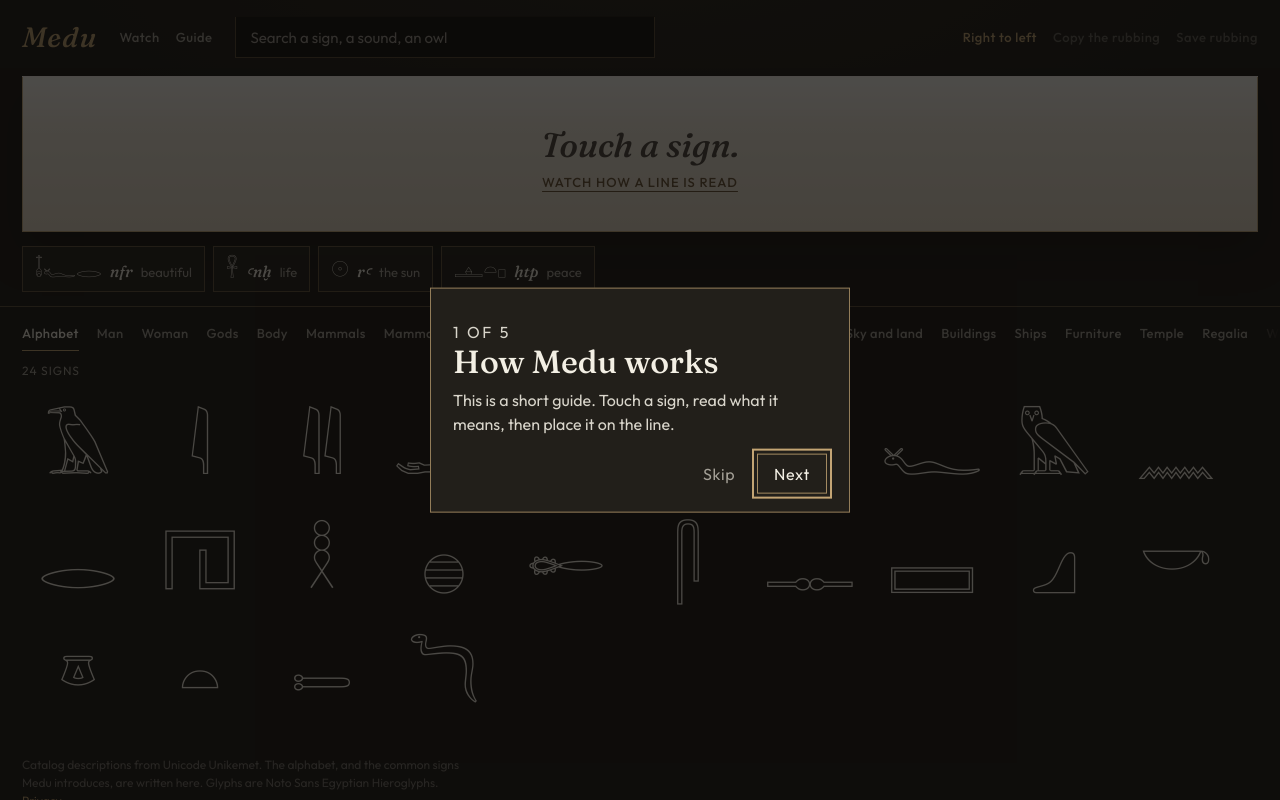
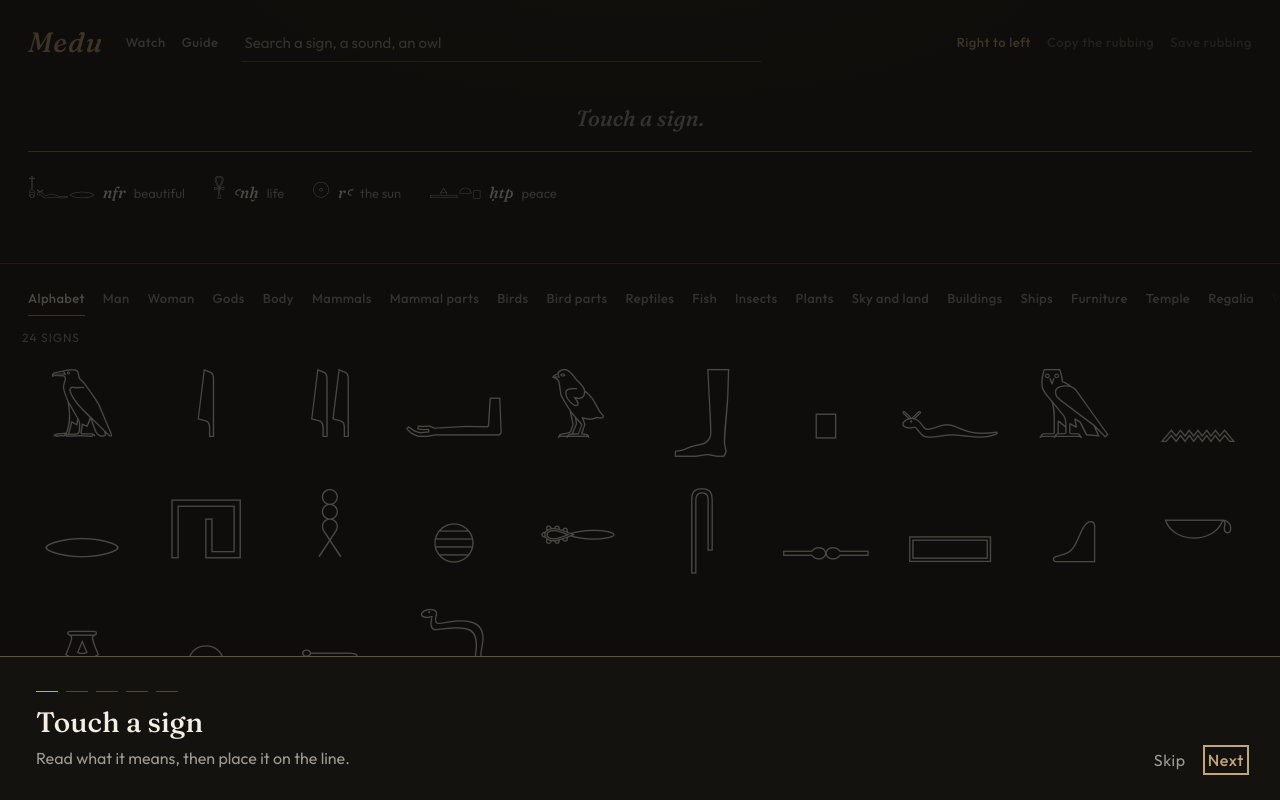
Before and after one commit to shreyas463/medu, a React (Vite) app: page / in a window 1280 px wide. Built offline with nearby package versions, Linux system fonts and the light colour scheme.

Commit message:
Keep the page one stone, and give the guide room to breathe.
The cream panel and the filmed walkthrough fought the rest of the page. Watch now reads the signs on the line, and the guide sits along the bottom.

Co-authored-by: Cursor <cursoragent@cursor.com>

```diff
--- a/src/App.tsx
+++ b/src/App.tsx
@@ -1,4 +1,4 @@
-import { useEffect, useMemo, useState } from "react"
+import { useEffect, useMemo, useRef, useState } from "react"
 import { categories } from "./data/categories.ts"
 import { signById, signs } from "./data/signs.ts"
 import { words } from "./data/words.ts"
@@ -6,13 +6,30 @@ import { lineHash, makeLine, makeToken, parseLine } from "./lib/line.ts"
 import { saveRubbing } from "./lib/rubbing.ts"
 import { visibleSigns } from "./lib/search.ts"
 import { CategoryRail } from "./components/CategoryRail.tsx"
-import { Demo } from "./components/Demo.tsx"
 import { Reading } from "./components/Reading.tsx"
 import { Register } from "./components/Register.tsx"
 import { SearchField } from "./components/SearchField.tsx"
 import { SignWall } from "./components/SignWall.tsx"
 import { Tour } from "./components/Tour.tsx"
-import type { Direction, Word } from "./types.ts"
+import type { Direction, Token, Word } from "./types.ts"
+
+const beats: { ids: string[]; focus: string | null; text: string }[] = [
+  { ids: [], focus: null, text: "Touch a sign. Medu tells you the picture, and the sound." },
+  { ids: ["G1"], focus: "G1", text: "The vulture writes a soft breath. Carve it onto the line." },
+  { ids: ["G1"], focus: null, text: "Read from the right, one sign at a time." },
+  {
+    ids: ["F35", "I9", "D21"],
+    focus: "F35",
+    text: "Three signs. nfr means beautiful. Medu does not write the sentence.",
+  },
+]
+
+function placeBeat(index: number) {
+  const beat = beats[index]
+  const tokens = makeLine(beat.ids)
+  const token = beat.focus ? (tokens.find((item) => item.id === beat.focus) ?? null) : null
+  return { tokens, activeId: token?.id ?? null, selectedKey: token?.key ?? null }
+}
 
 const seenTour = "medu.tour"
 
@@ -47,7 +64,8 @@ export default function App() {
   const [dragOver, setDragOver] = useState(false)
   const [tourOpen, setTourOpen] = useState(firstVisit)
   const [tourSession, setTourSession] = useState(0)
-  const [demoOpen, setDemoOpen] = useState(false)
+  const [beat, setBeat] = useState<number | null>(null)
+  const beforeBeat = useRef<{ line: Token[]; activeId: string | null; selectedKey: string | null } | null>(null)
 
   const shown = useMemo(() => visibleSigns(signs, query, category), [query, category])
   const active = activeId ? signById.get(activeId) ?? null : null
@@ -155,6 +173,42 @@ export default function App() {
     window.setTimeout(() => setCopied(false), 1600)
   }
 
+  function watchLine() {
+    if (beat !== null) return
+    beforeBeat.current = { line, activeId, selectedKey }
+    setTourOpen(false)
+    const reduce = window.matchMedia("(prefers-reduced-motion: reduce)").matches
+    const index = reduce ? beats.length - 1 : 0
+    const placed = placeBeat(index)
+    setLine(placed.tokens)
+    setActiveId(placed.activeId)
+    setSelectedKey(placed.selectedKey)
+    setBeat(index)
+  }
+
+  function stopWatch() {
+    const previous = beforeBeat.current
+    beforeBeat.current = null
+    setBeat(null)
+    if (!previous) return
+    setLine(previous.line)
+    setActiveId(previous.activeId)
+    setSelectedKey(previous.selectedKey)
+  }
+
+  useEffect(() => {
+    if (beat === null || beat >= beats.length - 1) return
+    const timer = window.setTimeout(() => {
+      const next = beat + 1
+      const placed = placeBeat(next)
+      setLine(placed.tokens)
+      setActiveId(placed.activeId)
+      setSelectedKey(placed.selectedKey)
+      setBeat(next)
+    }, 3400)
+    return () => window.clearTimeout(timer)
+  }, [beat])
+
   function downloadRubbing() {
     const carved = line.flatMap((token) => {
       const sign = signById.get(token.id)
@@ -168,7 +222,7 @@ export default function App() {
       <header>
         <p className="mark">Medu</p>
         <div className="header-tools">
-          <button type="button" className="guide" onClick={() => setDemoOpen(true)}>
+          <button type="button" className="guide" onClick={watchLine}>
             Watch
           </button>
           <button type="button" className="guide" onClick={() => {
@@ -207,7 +261,8 @@ export default function App() {
           onLoadWord={loadWord}
           onDragOver={setDragOver}
           onDropSign={carve}
-          onWatch={() => setDemoOpen(true)}
+          note={beat === null ? null : beats[beat].text}
+          onStop={stopWatch}
         />
         <Reading
           sign={active}
@@ -232,7 +287,6 @@ export default function App() {
         onInspect={(id) => inspect(id, null)}
       />
       <Tour key={tourSession} open={tourOpen} onClose={finishTour} />
-      <Demo open={demoOpen} onClose={() => setDemoOpen(false)} />
       <p className="sr-only" aria-live="polite">
         {copied ? "Link copied." : ""}
         {active ? `${active.id}. ${active.depiction}` : ""}
--- a/src/components/Demo.tsx
+++ /dev/null
@@ -1,52 +0,0 @@
-import { useEffect, useRef } from "react"
-
-type DemoProps = {
-  open: boolean
-  onClose: () => void
-}
-
-export function Demo({ open, onClose }: DemoProps) {
-  const closeRef = useRef<HTMLButtonElement>(null)
-  const base = import.meta.env.BASE_URL
-
-  useEffect(() => {
-    if (!open) return
-    closeRef.current?.focus()
-    const onKey = (event: KeyboardEvent) => {
-      if (event.key === "Escape") onClose()
-    }
-    window.addEventListener("keydown", onKey)
-    return () => window.removeEventListener("keydown", onKey)
-  }, [open, onClose])
-
-  if (!open) return null
-
-  const quiet = window.matchMedia("(prefers-reduced-motion: reduce)").matches
-
-  return (
-    <div className="demo" role="dialog" aria-modal="true" aria-labelledby="demo-title">
-      <div className="demo-card">
-        <div className="demo-top">
-          <h2 id="demo-title">How a line is read</h2>
-          <button type="button" className="demo-close" ref={closeRef} onClick={onClose}>
-            Close
-          </button>
-        </div>
-        <video
-          controls
-          playsInline
-          preload="metadata"
-          poster={`${base}demo-poster.jpg`}
-          autoPlay={!quiet}
-        >
-          <source src={`${base}demo.mp4`} type="video/mp4" />
-        </video>
-        <p>
-          Touch a sign and Medu tells you the picture and the sound. Carve it onto the pale line.
-          Read from the right, one sign at a time. The three signs of nfr mean beautiful, and Medu
-          does not fold them into an English sentence.
-        </p>
-      </div>
-    </div>
-  )
-}
--- a/src/components/Register.tsx
+++ b/src/components/Register.tsx
@@ -11,7 +11,8 @@ type RegisterProps = {
   onLoadWord: (word: Word) => void
   onDragOver: (over: boolean) => void
   onDropSign: (id: string) => void
-  onWatch: () => void
+  note: string | null
+  onStop: () => void
 }
 
 export function Register({
@@ -25,7 +26,8 @@ export function Register({
   onLoadWord,
   onDragOver,
   onDropSign,
-  onWatch,
+  note,
+  onStop,
 }: RegisterProps) {
   const empty = line.length === 0
 
@@ -55,12 +57,7 @@ export function Register({
         data-tour="line"
       >
         {empty ? (
-          <div className="empty-copy">
-            <p className="empty-prompt">Touch a sign.</p>
-            <button type="button" className="empty-watch" onClick={onWatch}>
-              Watch how a line is read
-            </button>
-          </div>
+          <p className="empty-prompt">Touch a sign.</p>
         ) : (
           line.map((token) => {
             const sign = signs.get(token.id)
@@ -84,7 +81,14 @@ export function Register({
           })
         )}
       </div>
-      {empty ? (
+      {note ? (
+        <p className="play-note">
+          <span>{note}</span>
+          <button type="button" onClick={onStop}>
+            Close
+          </button>
+        </p>
+      ) : empty ? (
         <div className="chips" data-tour="words" aria-label="Starter words">
           {words.map((word) => (
             <button key={word.id} type="button" className="chip" onClick={() => onLoadWord(word)}>
--- a/src/components/Tour.tsx
+++ b/src/components/Tour.tsx
@@ -2,28 +2,28 @@ import { useEffect, useId, useLayoutEffect, useRef, useState } from "react"
 
 const steps = [
   {
-    title: "How Medu works",
-    body: "This is a short guide. Touch a sign, read what it means, then place it on the line.",
+    title: "Touch a sign",
+    body: "Read what it means, then place it on the line.",
     target: null,
   },
   {
-    title: "Touch a sign",
-    body: "Start with Alphabet. Those twenty-four signs are sounds, like letters. The other groups are pictures of things.",
+    title: "The alphabet is sound",
+    body: "Twenty-four signs work like letters. The other groups are pictures.",
     target: "[data-tour='signs']",
   },
   {
-    title: "Place it on the line",
-    body: "Press Carve to add the sign here. Read the line from the right, the way Egyptian is written.",
+    title: "Carve it onto the line",
+    body: "Read from the right, one sign at a time.",
     target: "[data-tour='line']",
   },
   {
-    title: "Or try a word",
-    body: "These four words are ready to open: beautiful, life, the sun, and peace.",
+    title: "Or open a word",
+    body: "Beautiful, life, the sun, and peace are ready.",
     target: "[data-tour='words']",
   },
   {
-    title: "Share when you want",
-    body: "Copy the rubbing sends this line to someone. Save rubbing downloads a picture. Medu reads one sign at a time. It does not translate a whole sentence.",
+    title: "Keep the line",
+    body: "Copy sends it. Save downloads a picture. Medu does not translate a sentence.",
     target: "[data-tour='share']",
   },
 ] as const
@@ -38,7 +38,6 @@ type Hole = { top: number; left: number; width: number; height: number }
 export function Tour({ open, onClose }: TourProps) {
   const [step, setStep] = useState(0)
   const [hole, setHole] = useState<Hole | null>(null)
-  const [cardTop, setCardTop] = useState<number | null>(null)
   const nextRef = useRef<HTMLButtonElement>(null)
   const titleId = useId()
   const current = steps[step]
@@ -55,31 +54,25 @@ export function Tour({ open, onClose }: TourProps) {
     const place = () => {
       if (!selector) {
         setHole(null)
-        setCardTop(null)
         return
       }
       const node = document.querySelector(selector)
       if (!node) {
         setHole(null)
-        setCardTop(null)
         return
       }
-      node.scrollIntoView({ block: "nearest", inline: "nearest" })
+      node.scrollIntoView({ block: "center", inline: "nearest" })
       const rect = node.getBoundingClientRect()
-      const pad = 8
-      const top = Math.max(8, rect.top - pad)
-      const height = Math.min(rect.height + pad * 2, 240)
+      const pad = 12
+      const dock = 168
+      const top = Math.max(12, rect.top - pad)
+      const height = Math.max(56, Math.min(rect.height + pad * 2, window.innerHeight - dock - top - 16))
       setHole({
         top,
-        left: Math.max(8, rect.left - pad),
-        width: Math.min(rect.width + pad * 2, window.innerWidth - 16),
+        left: Math.max(12, rect.left - pad),
+        width: Math.min(rect.width + pad * 2, window.innerWidth - 24),
         height,
       })
-      const cardHeight = 230
-      const gap = 16
-      const below = top + height + gap
-      if (below + cardHeight <= window.innerHeight - 12) setCardTop(below)
-      else setCardTop(Math.max(12, top - gap - cardHeight))
     }
     place()
     window.addEventListener("resize", place)
@@ -112,15 +105,16 @@ export function Tour({ open, onClose }: TourProps) {
       ) : (
         <div className="tour-dim" />
       )}
-      <div
-        className={hole ? "tour-card is-anchored" : "tour-card"}
-        style={cardTop === null ? undefined : { top: cardTop }}
-      >
-        <p className="tour-count">
-          {step + 1} of {steps.length}
+      <div className="tour-card">
+        <p className="tour-count" aria-label={`${step + 1} of ${steps.length}`}>
+          {steps.map((_, index) => (
+            <span key={index} className={index === step ? "is-on" : undefined} />
+          ))}
         </p>
-        <h2 id={titleId}>{current.title}</h2>
-        <p>{current.body}</p>
+        <div className="tour-copy">
+          <h2 id={titleId}>{current.title}</h2>
+          <p>{current.body}</p>
+        </div>
         <div className="tour-actions">
           <button type="button" className="tour-skip" onClick={onClose}>
             Skip
--- a/src/styles.css
+++ b/src/styles.css
@@ -73,7 +73,7 @@ header {
   align-items: center;
   flex-wrap: wrap;
   gap: 14px 22px;
-  padding: 16px 22px 10px;
+  padding: 22px 28px 14px;
 }
 
 .mark {
@@ -93,14 +93,14 @@ header {
 }
 
 .search {
-  flex: 1 1 220px;
-  max-width: 420px;
+  flex: 1 1 240px;
+  max-width: 520px;
   display: flex;
   align-items: center;
-  height: 42px;
-  padding: 0 14px;
-  background: var(--inset);
-  box-shadow: inset 0 1px 0 rgba(0, 0, 0, 0.65), inset 0 0 0 1px var(--gold-line);
+  height: 40px;
+  padding: 0 2px;
+  background: transparent;
+  box-shadow: inset 0 -1px 0 rgba(196, 165, 116, 0.4);
 }
 
 .search input {
@@ -147,25 +147,19 @@ header {
 .register, .reading { min-height: 0; overflow: auto; }
 
 .register {
-  padding: 8px 22px 14px;
+  padding: 4px 28px 10px;
   min-width: 0;
 }
 
 .register-line {
-  min-height: 156px;
+  min-height: 0;
   display: flex;
   align-items: flex-end;
-  gap: 4px;
-  padding: 18px 20px 12px;
+  gap: 10px;
+  padding: 8px 2px 10px;
   overflow-x: auto;
-  color: #1c1612;
-  background:
-    linear-gradient(180deg, rgba(255, 255, 255, 0.55), transparent 32%),
-    linear-gradient(180deg, #f6f1e6 0%, #e3d9c6 100%);
-  box-shadow:
-    inset 0 1px 0 rgba(255, 255, 255, 0.85),
-    inset 0 0 0 1px rgba(196, 165, 116, 0.85),
-    0 18px 40px rgba(0, 0, 0, 0.32);
+  color: var(--limestone);
+  box-shadow: inset 0 -1px 0 rgba(196, 165, 116, 0.72);
 }
 
 .register-line[data-direction="rtl"] {
@@ -175,47 +169,23 @@ header {
 
 .register-line.is-empty {
   flex-direction: row;
-  align-items: center;
+  align-items: flex-end;
   justify-content: center;
+  min-height: 72px;
 }
 
 .register.dragover .register-line {
-  box-shadow:
-    inset 0 1px 0 rgba(255, 255, 255, 0.85),
-    inset 0 0 0 2px var(--gold),
-    0 18px 40px rgba(0, 0, 0, 0.32);
-}
-
-.empty-copy {
-  display: flex;
-  flex-direction: column;
-  align-items: center;
-  gap: 8px;
+  box-shadow: inset 0 -2px 0 var(--gold);
 }
 
 .empty-prompt {
-  margin: 0;
+  margin: 0 0 10px;
   font-family: var(--serif);
   font-style: italic;
   font-weight: 500;
-  font-size: 34px;
-  color: rgba(28, 22, 18, 0.78);
+  font-size: 22px;
+  color: var(--limestone-dim);
 }
-
-.empty-watch {
-  border: 0;
-  background: transparent;
-  padding: 0;
-  color: #6a5436;
-  font-size: 13px;
-  font-weight: 500;
-  letter-spacing: 0.08em;
-  text-transform: uppercase;
-  text-decoration: underline;
-  text-underline-offset: 4px;
-}
-
-.empty-watch:hover { color: #1c1612; }
 
 .register-sign {
   border: 0;
@@ -232,47 +202,68 @@ header {
 
 .register-glyph {
   font-family: var(--glyph);
-  font-size: 80px;
-  line-height: 0.9;
+  font-size: 84px;
+  line-height: 1;
   display: block;
-  color: #1c1612;
+  color: var(--limestone);
 }
 
 .register-sound {
-  font-family: var(--serif);
-  font-style: italic;
-  font-size: 16px;
-  color: #2a6d69;
+  font-size: 13px;
+  letter-spacing: 0.06em;
+  color: var(--turquoise);
 }
 
-.register-sign.is-selected {
-  box-shadow: inset 0 -2px 0 #9a7344;
+.register-sign.is-selected .register-glyph { color: var(--gold); }
+
+.honesty {
+  margin: 12px 0 0;
+  font-size: 13px;
+  letter-spacing: 0.02em;
+  color: var(--limestone-dim);
 }
 
-.honesty {
-  margin: 10px 0 0;
-  font-size: 12px;
-  letter-spacing: 0.04em;
+.play-note {
+  display: flex;
+  align-items: baseline;
+  justify-content: space-between;
+  gap: 16px;
+  margin: 12px 0 0;
+  font-family: var(--serif);
+  font-size: 18px;
+  line-height: 1.35;
+  color: var(--limestone);
+}
+
+.play-note button {
+  border: 0;
+  background: transparent;
+  padding: 0;
   color: var(--limestone-dim);
+  font-family: var(--sans);
+  font-size: 13px;
+  flex: 0 0 auto;
 }
+
+.play-note button:hover { color: var(--limestone); }
 
 .chips {
   display: flex;
   flex-wrap: wrap;
-  gap: 8px;
-  margin-top: 14px;
+  gap: 8px 28px;
+  margin-top: 18px;
 }
 
 .chip {
   display: flex;
   align-items: baseline;
   gap: 8px;
-  border: 1px solid var(--gold-line);
-  background: var(--raised);
-  padding: 8px 12px 9px;
+  border: 0;
+  background: transparent;
+  padding: 6px 0;
 }
 
-.chip:hover { border-color: var(--gold); }
+.chip:hover .chip-label { color: var(--gold); }
 
 .chip-glyphs {
   font-family: var(--glyph);
@@ -420,7 +411,7 @@ header {
   gap: 18px;
   min-width: 0;
   overflow-x: auto;
-  padding: 10px 22px 0;
+  padding: 18px 28px 2px;
   scrollbar-width: thin;
   scrollbar-color: var(--gold) transparent;
   mask-image: linear-gradient(to right, #000 0, #000 calc(100% - 36px), transparent);
@@ -471,8 +462,8 @@ header {
   display: grid;
   grid-template-columns: repeat(auto-fill, 104px);
   justify-content: start;
-  gap: 2px;
-  padding: 12px 18px 8px;
+  gap: 8px 4px;
+  padding: 8px 22px 28px;
 }
 
 .cell {
@@ -676,127 +667,88 @@ header {
 
 .tour-card {
   position: fixed;
-  z-index: 1;
-  left: 50%;
-  top: 50%;
-  transform: translate(-50%, -50%);
-  width: min(420px, calc(100vw - 32px));
-  padding: 22px 22px 18px;
-  background: var(--raised);
-  border: 1px solid rgba(196, 165, 116, 0.7);
+  z-index: 2;
+  left: 0;
+  right: 0;
+  bottom: 0;
+  display: grid;
+  grid-template-columns: minmax(0, 1fr) auto;
+  column-gap: 40px;
+  row-gap: 14px;
+  align-items: end;
+  padding: 26px 36px 30px;
+  background: #14120f;
+  border-top: 1px solid rgba(196, 165, 116, 0.45);
   pointer-events: auto;
 }
 
-.tour-card.is-anchored {
-  left: 50%;
-  bottom: auto;
-  transform: translateX(-50%);
+.tour-count {
+  display: flex;
+  gap: 8px;
+  grid-column: 1;
+  margin: 0;
 }
 
-.tour-count {
-  margin: 0 0 8px;
-  font-size: 11px;
-  letter-spacing: 0.16em;
-  text-transform: uppercase;
-  color: var(--gold);
+.tour-count span {
+  width: 22px;
+  height: 1px;
+  background: rgba(196, 165, 116, 0.35);
+}
+
+.tour-count span.is-on { background: var(--gold); }
+
+.tour-copy {
+  grid-column: 1;
+  max-width: 38em;
 }
 
 .tour-card h2 {
   margin: 0;
   font-family: var(--serif);
   font-weight: 500;
-  font-size: 32px;
-  line-height: 1.1;
+  font-size: 28px;
+  line-height: 1.15;
 }
 
 .tour-card p {
-  margin: 10px 0 0;
+  margin: 8px 0 0;
   font-size: 16px;
-  line-height: 1.45;
-  color: rgba(243, 239, 228, 0.88);
+  line-height: 1.5;
+  color: var(--limestone-dim);
 }
 
 .tour-actions {
   display: flex;
-  justify-content: flex-end;
   align-items: center;
-  gap: 16px;
-  margin-top: 18px;
+  gap: 22px;
+  grid-column: 2;
+  grid-row: 1 / span 2;
+  margin: 0;
 }
 
 .tour-skip,
 .tour-next {
-  height: 40px;
+  border: 0;
+  background: transparent;
+  padding: 0;
   letter-spacing: 0.04em;
 }
 
-.tour-skip {
-  border: 0;
-  background: transparent;
-  color: var(--limestone-dim);
+.tour-skip { color: var(--limestone-dim); }
+
+.tour-next { color: var(--gold); font-weight: 500; }
+
+.tour-skip:hover { color: var(--limestone); }
+
+@media (max-width: 640px) {
+  .tour-card {
+    grid-template-columns: 1fr;
+    padding: 22px 22px 26px;
+  }
+
+  .tour-actions {
+    grid-column: 1;
+    grid-row: auto;
+    justify-content: space-between;
+  }
 }
-
-.tour-next {
-  padding: 0 16px;
-  border: 1px solid rgba(196, 165, 116, 0.8);
-  background: transparent;
-}
-
-.tour-next:hover { background: var(--gold); color: var(--stone); }
-
-.demo {
-  position: fixed;
-  inset: 0;
-  z-index: 40;
-  display: grid;
-  place-items: center;
-  padding: 24px;
-  background: rgba(10, 9, 7, 0.78);
-}
-
-.demo-card {
-  width: min(460px, 100%);
-  max-height: calc(100dvh - 32px);
-  overflow: auto;
-  padding: 18px 18px 8px;
-  background: var(--raised);
-  border: 1px solid rgba(196, 165, 116, 0.7);
-}
-
-.demo-top {
-  display: flex;
-  align-items: center;
-  justify-content: space-between;
-  gap: 16px;
-  margin-bottom: 12px;
-}
-
-.demo-top h2 {
-  margin: 0;
-  font-family: var(--serif);
-  font-weight: 500;
-  font-size: 28px;
-}
-
-.demo-close {
-  border: 0;
-  background: transparent;
-  color: var(--limestone-dim);
-  font-size: 13px;
-}
-
-.demo-close:hover { color: var(--limestone); }
-
-.demo-card video {
-  display: block;
-  width: 100%;
-  height: auto;
-  background: #14110e;
-}
-
-.demo-card p {
-  margin: 14px 2px 12px;
-  font-size: 16px;
-  line-height: 1.45;
-  color: rgba(243, 239, 228, 0.88);
-}
```
Also changed, not shown: public/demo-poster.jpg (deleted), 1 other file (tests, documents, lock files or other folders).
